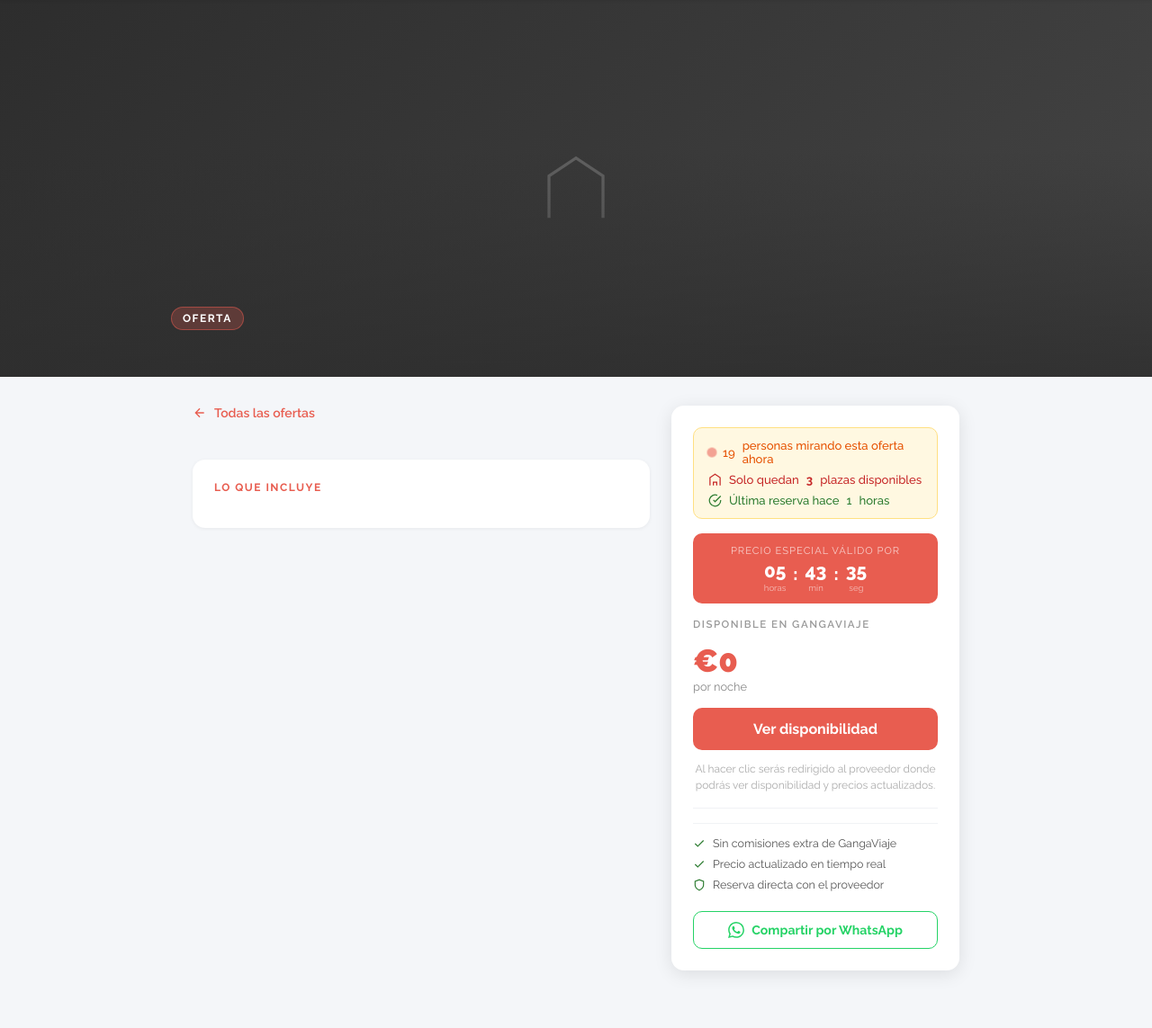
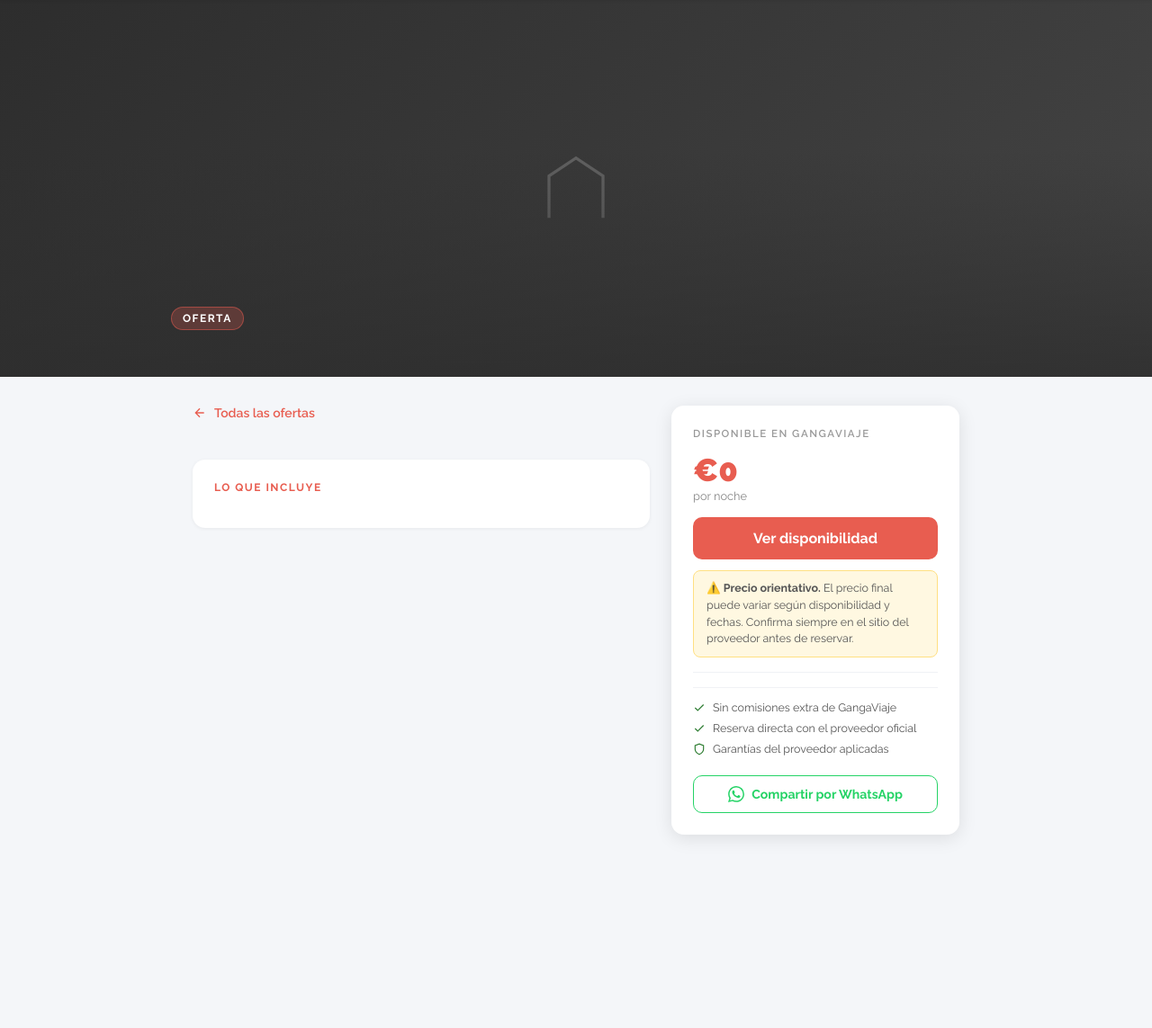
Before and after one commit to luisespinarlp-alt/gangaviaje, a Flask app: template templates/deal.html in a window 1280 px wide. Shown: the part 65-1208 px from the top of the page at 90% size. After the commit the page ends 997 px from the top, so only its background shows below. Run offline with Flask 3, Linux system fonts and the light colour scheme; the template is opened without the code that fills it, so the values that code supplies are empty; some libraries are stand-ins or nearby versions.

Commit message:
Remove fake urgency + add price disclaimer for better trust
- Eliminado: countdown falso hasta medianoche en página de oferta
- Eliminado: 'X personas mirando' en cards y página de oferta
- Eliminado: 'Solo quedan X plazas' y 'Última reserva hace X horas'
- Añadido: disclaimer ⚠️ precio orientativo en booking box
- Trust badges actualizados con mensajes honestos
- Actualizado: fuentes dict completo en deal.html

Co-Authored-By: Claude Sonnet 4.6 <noreply@anthropic.com>

```diff
--- a/templates/deal.html
+++ b/templates/deal.html
@@ -315,35 +315,7 @@
 
   <!-- RIGHT — BOOKING BOX -->
   <div class="booking-box">
-    <!-- URGENCY -->
-    <div class="urgency-bar">
-      <div class="urgency-item urgency-viewers">
-        <span class="pulse"></span>
-        <span id="viewers">14</span> personas mirando esta oferta ahora
-      </div>
-      <div class="urgency-item urgency-rooms">
-        <svg viewBox="0 0 24 24" fill="none" stroke="currentColor" stroke-width="2"><path d="M3 22V8l9-6 9 6v14"/><path d="M9 22v-6h6v6"/></svg>
-        Solo quedan <strong id="rooms">3</strong> plazas disponibles
-      </div>
-      <div class="urgency-item urgency-booking">
-        <svg viewBox="0 0 24 24" fill="none" stroke="currentColor" stroke-width="2"><path d="M22 11.08V12a10 10 0 1 1-5.93-9.14"/><polyline points="22 4 12 14.01 9 11.01"/></svg>
-        Última reserva hace <span id="last-booking">2</span> horas
-      </div>
-    </div>
-
-    <!-- COUNTDOWN -->
-    <div class="countdown-box">
-      <div class="countdown-label">Precio especial válido por</div>
-      <div class="countdown-timer">
-        <div class="countdown-unit"><span class="countdown-num" id="cd-h">08</span><span class="countdown-sub">horas</span></div>
-        <div class="countdown-sep">:</div>
-        <div class="countdown-unit"><span class="countdown-num" id="cd-m">34</span><span class="countdown-sub">min</span></div>
-        <div class="countdown-sep">:</div>
-        <div class="countdown-unit"><span class="countdown-num" id="cd-s">22</span><span class="countdown-sub">seg</span></div>
-      </div>
-    </div>
-
-    {% set fuentes = {"booking": "Booking.com", "civitatis": "Civitatis", "getyourguide": "GetYourGuide", "travelpayouts": "Aviasales", "klook": "Klook", "economybookings": "Economybookings", "iberostar": "Iberostar", "hotelscom": "Hotels.com"} %}
+    {% set fuentes = {"booking": "Booking.com", "civitatis": "Civitatis", "getyourguide": "GetYourGuide", "travelpayouts": "Aviasales", "klook": "Klook", "economybookings": "Economybookings", "iberostar": "Iberostar", "hotelscom": "Hotels.com", "booking_es": "Booking.com", "booking_cee": "Booking.com", "expedia": "Expedia", "tiqets": "Tiqets", "autoeurope": "AutoEurope", "centauro": "Centauro", "hotelscom_es": "Hotels.com", "kiwitaxi": "Kiwitaxi", "getrentacar": "GetRentacar", "kiwicom": "Kiwi.com", "wegotrip": "WeGoTrip", "kkday": "KKday", "gocity": "Go City"} %}
     <div class="booking-source">Disponible en {{ fuentes.get(deal.source, "GangaViaje") }}</div>
     {% set unidad = "persona" if deal.tipo == "actividad" else ("día" if deal.tipo == "coche" else ("vuelo" if deal.tipo == "vuelo" else "noche")) %}
     {% if deal.original_price and deal.original_price > deal.sale_price %}
@@ -357,14 +329,17 @@
     <a href="{{ deal.affiliate_url }}" class="booking-cta" target="_blank" rel="noopener">
       Ver disponibilidad
     </a>
-    <div class="booking-note">Al hacer clic serás redirigido al proveedor donde podrás ver disponibilidad y precios actualizados.</div>
+    <!-- DISCLAIMER PRECIO -->
+    <div style="background:#fff8e1;border:1px solid #ffe082;border-radius:8px;padding:10px 14px;margin-bottom:14px;font-size:0.78rem;color:#555;line-height:1.5;">
+      ⚠️ <strong>Precio orientativo.</strong> El precio final puede variar según disponibilidad y fechas. Confirma siempre en el sitio del proveedor antes de reservar.
+    </div>
     <hr class="booking-divider">
 
     <!-- TRUST BADGES -->
     <div class="trust-badges">
       <div class="trust-badge"><svg viewBox="0 0 24 24" fill="none" stroke="currentColor" stroke-width="2"><polyline points="20 6 9 17 4 12"/></svg> Sin comisiones extra de GangaViaje</div>
-      <div class="trust-badge"><svg viewBox="0 0 24 24" fill="none" stroke="currentColor" stroke-width="2"><polyline points="20 6 9 17 4 12"/></svg> Precio actualizado en tiempo real</div>
-      <div class="trust-badge"><svg viewBox="0 0 24 24" fill="none" stroke="currentColor" stroke-width="2"><path d="M12 22s8-4 8-10V5l-8-3-8 3v7c0 6 8 10 8 10z"/></svg> Reserva directa con el proveedor</div>
+      <div class="trust-badge"><svg viewBox="0 0 24 24" fill="none" stroke="currentColor" stroke-width="2"><polyline points="20 6 9 17 4 12"/></svg> Reserva directa con el proveedor oficial</div>
+      <div class="trust-badge"><svg viewBox="0 0 24 24" fill="none" stroke="currentColor" stroke-width="2"><path d="M12 22s8-4 8-10V5l-8-3-8 3v7c0 6 8 10 8 10z"/></svg> Garantías del proveedor aplicadas</div>
     </div>
 
     <!-- WHATSAPP SHARE -->
@@ -412,43 +387,7 @@
 </div>
 
 <script>
-// Contador de personas mirando — fluctúa de forma realista
-const viewersEl = document.getElementById('viewers');
-const roomsEl   = document.getElementById('rooms');
-const lastEl    = document.getElementById('last-booking');
-
-let viewers = Math.floor(Math.random() * 12) + 8;
-let rooms   = Math.floor(Math.random() * 3) + 2;
-let lastH   = Math.floor(Math.random() * 4) + 1;
-
-viewersEl.textContent = viewers;
-roomsEl.textContent   = rooms;
-lastEl.textContent    = lastH;
-
-setInterval(() => {
-  const delta = Math.random() < 0.5 ? 1 : -1;
-  viewers = Math.max(5, Math.min(28, viewers + delta));
-  viewersEl.textContent = viewers;
-}, 8000);
-
-// Countdown realista desde hora actual hasta medianoche
-function updateCountdown() {
-  const now      = new Date();
-  const midnight = new Date(now);
-  midnight.setHours(23, 59, 59, 0);
-  let diff = Math.floor((midnight - now) / 1000);
-
-  const h = Math.floor(diff / 3600);
-  diff %= 3600;
-  const m = Math.floor(diff / 60);
-  const s = diff % 60;
-
-  document.getElementById('cd-h').textContent = String(h).padStart(2, '0');
-  document.getElementById('cd-m').textContent = String(m).padStart(2, '0');
-  document.getElementById('cd-s').textContent = String(s).padStart(2, '0');
-}
-updateCountdown();
-setInterval(updateCountdown, 1000);
+// Sin contadores falsos — eliminados para mantener la confianza del usuario
 </script>
 </body>
 </html>
```
Also changed, not shown: templates/index.html (+2 -8 lines).
